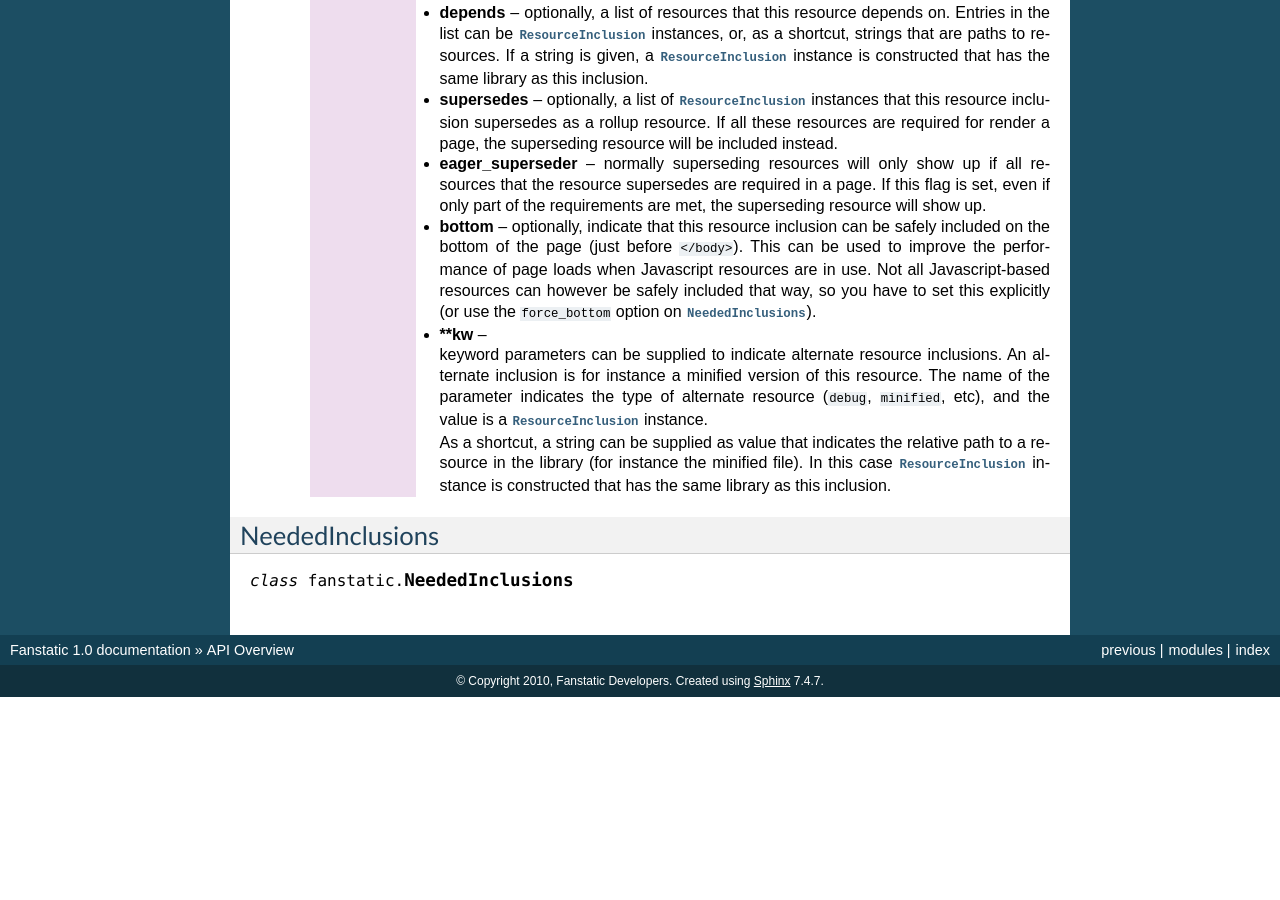
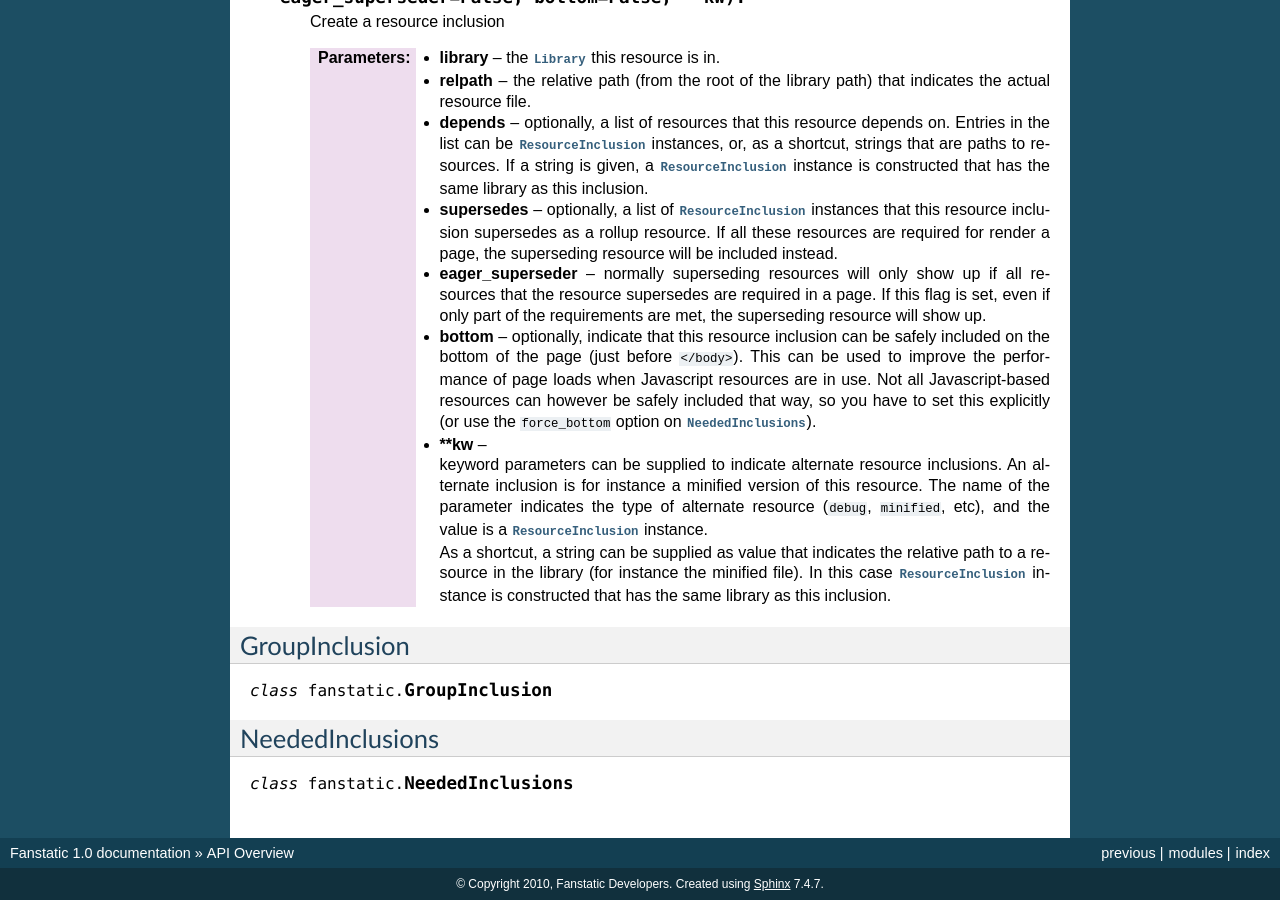
Before and after one commit to zopefoundation/fanstatic, a Sphinx documentation site: the page built from doc/api.rst, in a window 1280 px wide and 900 px high, scrolled down 966 px. Built offline with Sphinx 7.4.7, drawn with Linux system fonts in a browser that asks for light colours; before the commit the page ends 1663 px from its top, so only the background shows below that; some of the changed text lies outside the part shown.

Commit message:
autodoc so we can generate doc from api. Experimentally do this.

```diff
--- a/doc/api.rst
+++ b/doc/api.rst
@@ -2,6 +2,9 @@
 ============
 
 .. py:module:: fanstatic
+
+.. autoclass:: fanstatic.Library
+  :members:
 
 Library
 -------
@@ -104,6 +107,11 @@
        instance is constructed that has the same library as this
        inclusion.
 
+GroupInclusion
+--------------
+
+.. py:class:: GroupInclusion
+
 NeededInclusions
 ----------------
 
--- a/doc/conf.py
+++ b/doc/conf.py
@@ -25,7 +25,7 @@
 
 # Add any Sphinx extension module names here, as strings. They can be extensions
 # coming with Sphinx (named 'sphinx.ext.*') or your custom ones.
-extensions = []
+extensions = ['sphinx.ext.autodoc']
 
 # Add any paths that contain templates here, relative to this directory.
 templates_path = ['_templates']
```
